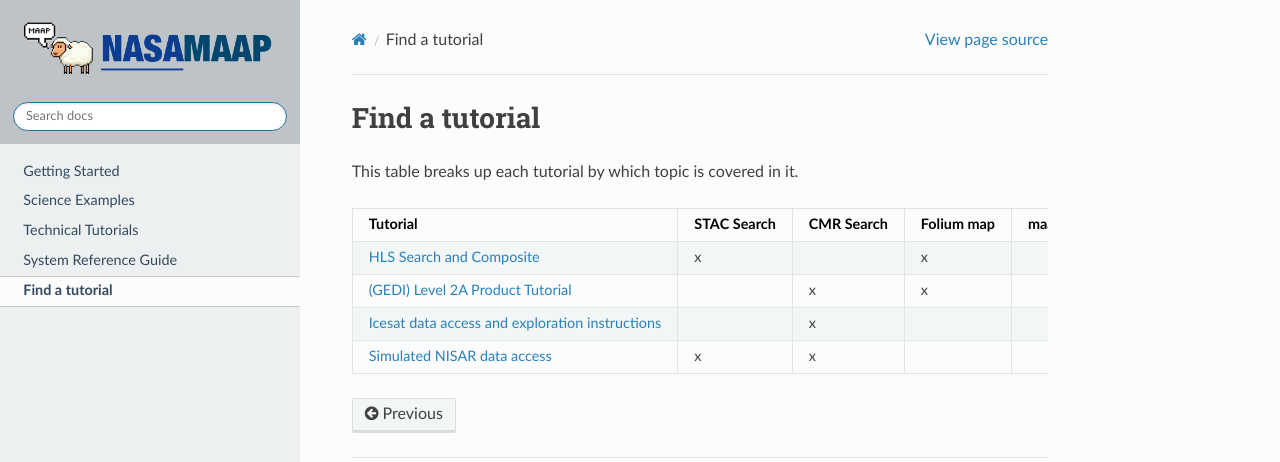
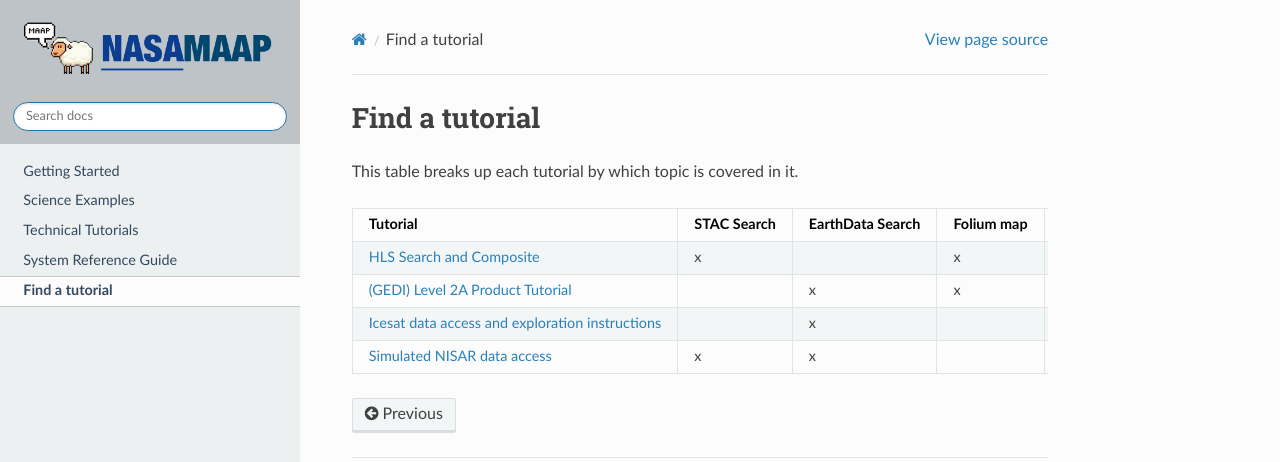
Before and after one commit to MAAP-Project/maap-documentation, a Sphinx documentation site: the page built from docs/source/tutorial_vs_topic.rst, in a window 1280 px wide. Shown: the top 462 px of the page. Built offline with Sphinx 7.4.7 and the Read the Docs theme 2.0.0, drawn with Linux system fonts in a browser that asks for light colours; pages that are not in the unit, such as notebooks, are missing from menus.

Commit message:
udpate links in tutorial vs topic to new tutorial names

```diff
--- a/docs/source/tutorial_vs_topic.rst
+++ b/docs/source/tutorial_vs_topic.rst
@@ -9,29 +9,29 @@ This table breaks up each tutorial by which topic is covered in it.
 
   * - Tutorial
     - STAC Search
-    - CMR Search
+    - EarthData Search
     - Folium map
     - maap.py
 
-  * - `HLS Search and Composite <science/HLS/HLS_search.ipynb>`_
+  * - `HLS Search and Composite <science/HLS/HLSL30.ipynb>`_
     - x
     -
     - x
     -
 
-  * - `(GEDI) Level 2A Product Tutorial <science/GEDI/GEDI02_A_tutorial.ipynb>`_
+  * - `(GEDI) Level 2A Product Tutorial <science/GEDI/GEDI_L2A.ipynb>`_
     -
     - x
     - x
     -
 
-  * - `Icesat data access and exploration instructions <science/ATL03/IceSat_ATL03_Tutorials.ipynb>`_
+  * - `Icesat data access and exploration instructions <science/ATL03/ATL03.ipynb>`_
     -
     - x
     -
     -
 
-  * - `Simulated NISAR data access <science/NISAR/Nisar_access_explore.ipynb>`_
+  * - `Simulated NISAR data access <science/NISAR/NISAR_access.ipynb>`_
     - x
     - x
     -
```
Also changed, not shown: docs/source/getting_started/_static/maap_overview_diagram.png.
